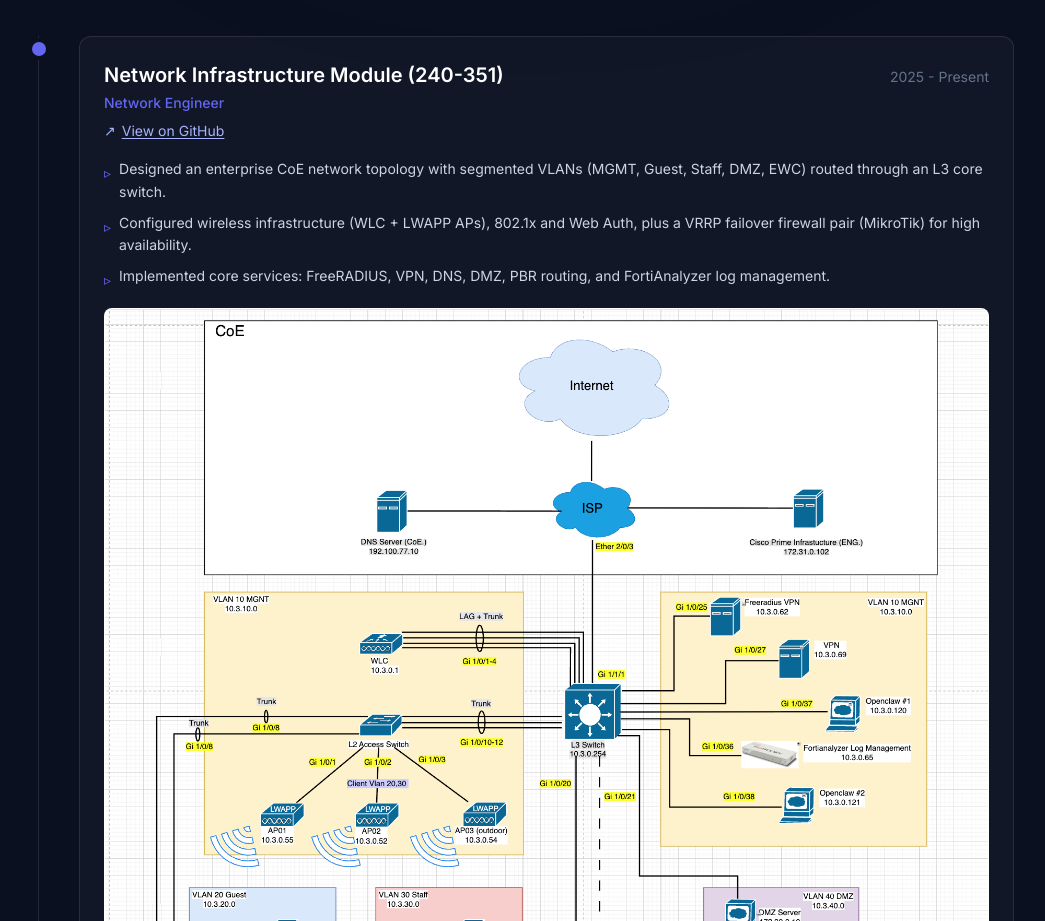
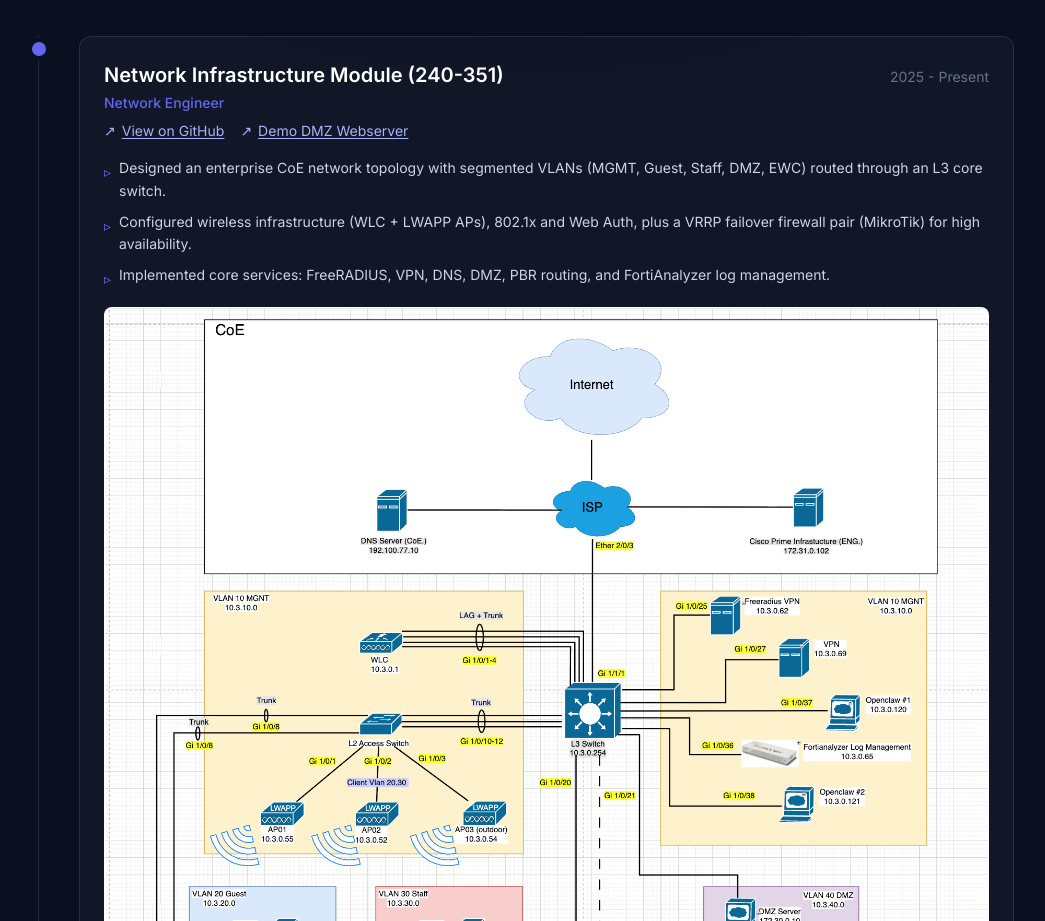
Before and after one commit to PhonlawatThaenthong/Portfolio-website, a Next.js app: page / in a window 1280 px wide. Shown: the part 1040-1961 px from the top of the page, without its empty margins (114-1159 px from the left). Built offline with nearby package versions, Linux system fonts and the light colour scheme.

Commit message:
add link DMZ web app

```diff
--- a/components/Projects.jsx
+++ b/components/Projects.jsx
@@ -35,12 +35,13 @@ export default function Projects() {
                 </div>
                 <p className="mt-1 text-accent text-sm font-medium">{p.role}</p>
 
+                <div className="mt-2 flex flex-wrap items-center gap-x-4 gap-y-1">
                   {p.link && (
                     <a
                       href={p.link}
                       target="_blank"
                       rel="noopener noreferrer"
-                    className="mt-2 inline-flex items-center gap-1.5 text-sm text-indigo-300 hover:text-accent transition-colors"
+                      className="inline-flex items-center gap-1.5 text-sm text-indigo-300 hover:text-accent transition-colors"
                     >
                       <span>↗</span>
                       <span className="underline underline-offset-2">
@@ -48,6 +49,21 @@ export default function Projects() {
                       </span>
                     </a>
                   )}
+
+                  {p.demo && (
+                    <a
+                      href={p.demo.url}
+                      target="_blank"
+                      rel="noopener noreferrer"
+                      className="inline-flex items-center gap-1.5 text-sm text-indigo-300 hover:text-accent transition-colors"
+                    >
+                      <span>↗</span>
+                      <span className="underline underline-offset-2">
+                        {p.demo.label}
+                      </span>
+                    </a>
+                  )}
+                </div>
 
                 <ul className="mt-4 space-y-2">
                   {p.points.map((pt, j) => (
```
Also changed, not shown: lib/data.js. Lines whose indentation alone changed are shown as unchanged.
